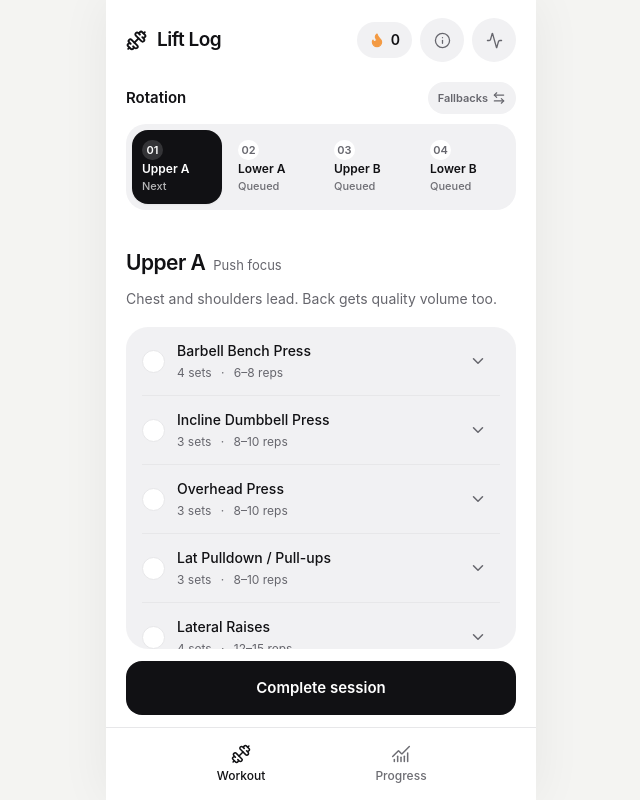
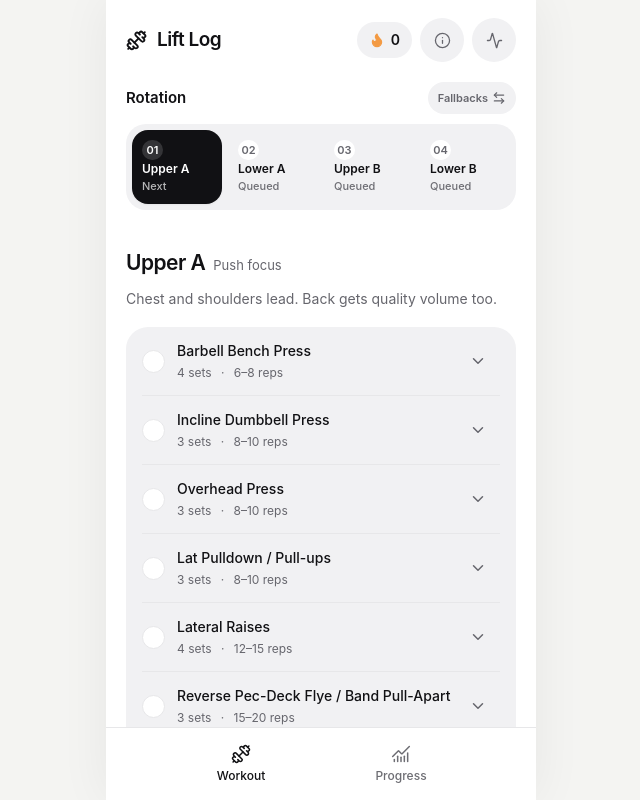
Before and after one commit to ddddami/lift, a React (Vite) app: page / in a window 1280 px wide. Shown: the whole page, without its empty margins (319-959 px from the left). Built offline with nearby package versions, Linux system fonts and the light colour scheme.

Commit message:
ui: use one staged workout scroll surface

```diff
--- a/src/routes/Home.tsx
+++ b/src/routes/Home.tsx
@@ -18,7 +18,7 @@ export function Home() {
   const [showFallbackQueue, setShowFallbackQueue] = useState(false);
   const [queueCollapsed, setQueueCollapsed] = useState(false);
   const queueCollapsedRef = useRef(queueCollapsed);
-  const exerciseScrollerRef = useRef<HTMLElement | null>(null);
+  const workoutScrollerRef = useRef<HTMLElement | null>(null);
 
   const today = new Date();
   const dateKey = format(today, 'yyyy-MM-dd');
@@ -41,8 +41,9 @@ export function Home() {
   const fallbackType = recommended.type === 'rotation' ? null : recommended.type;
 
   useEffect(() => {
-    const scroller = exerciseScrollerRef.current;
+    const scroller = workoutScrollerRef.current;
     if (!scroller) return;
+    scroller.scrollTop = 0;
 
     let touchStartY = 0;
     let touchStartScrollTop = 0;
@@ -100,14 +101,23 @@ export function Home() {
       wheelUnlockTimer = setTimeout(() => { wheelTransitionLocked = false; }, 180);
     };
 
+    const onScroll = () => {
+      if (!queueCollapsedRef.current && scroller.scrollTop > 0) {
+        scroller.scrollTop = 0;
+        setCollapsed(true);
+      }
+    };
+
     scroller.addEventListener('touchstart', onTouchStart, { passive: true });
     scroller.addEventListener('touchmove', onTouchMove, { passive: false });
     scroller.addEventListener('wheel', onWheel, { passive: false });
+    scroller.addEventListener('scroll', onScroll, { passive: true });
 
     return () => {
       scroller.removeEventListener('touchstart', onTouchStart);
       scroller.removeEventListener('touchmove', onTouchMove);
       scroller.removeEventListener('wheel', onWheel);
+      scroller.removeEventListener('scroll', onScroll);
       if (wheelUnlockTimer) clearTimeout(wheelUnlockTimer);
     };
   }, [session.id]);
@@ -242,7 +252,7 @@ export function Home() {
         </section>
       </div>
 
-      <main className="flex min-h-0 flex-1 flex-col overflow-hidden px-5 pb-3 pt-4">
+      <main ref={workoutScrollerRef} className="min-h-0 flex-1 overflow-y-auto overscroll-contain px-5 pb-8 pt-4">
 
         {gapDetected && (
           <div role="status" className="mb-4 flex items-center justify-between gap-3 rounded-2xl bg-lift-notice-bg px-4 py-3 text-[13px] leading-snug text-lift-notice-text">
@@ -266,12 +276,7 @@ export function Home() {
         </section>
         <p className="mb-4 mt-0 text-[14px] leading-relaxed text-lift-text-muted">{session.keyFocus}</p>
 
-        <section
-          ref={exerciseScrollerRef}
-          key={session.id}
-          aria-label={`${sessionName(session.label)} exercises`}
-          className="min-h-0 flex-1 overflow-y-auto overscroll-contain rounded-[22px] bg-lift-inset"
-        >
+        <section aria-label={`${sessionName(session.label)} exercises`} className="overflow-hidden rounded-[22px] bg-lift-inset">
           {session.exercises.map((exercise, index) => {
             const key = `${session.id}-${index}`;
             const isDone = !!doneExercises[`${dateKey}-${key}`];
@@ -298,7 +303,7 @@ export function Home() {
         </section>
 
         <button onClick={completeCurrentSession} disabled={isPreview || doneToday}
-          className={clsx('mt-3 flex h-[54px] w-full shrink-0 items-center justify-center rounded-2xl text-[15px] font-semibold transition-colors', isPreview || doneToday ? 'bg-lift-inset text-lift-text-dim' : 'bg-lift-text text-white active:bg-[#2E2E33]')}>
+          className={clsx('mt-4 flex h-[54px] w-full items-center justify-center rounded-2xl text-[15px] font-semibold transition-colors', isPreview || doneToday ? 'bg-lift-inset text-lift-text-dim' : 'bg-lift-text text-white active:bg-[#2E2E33]')}>
           {isPreview ? 'Preview' : doneToday ? 'Session completed' : 'Complete session'}
         </button>
       </main>
```
